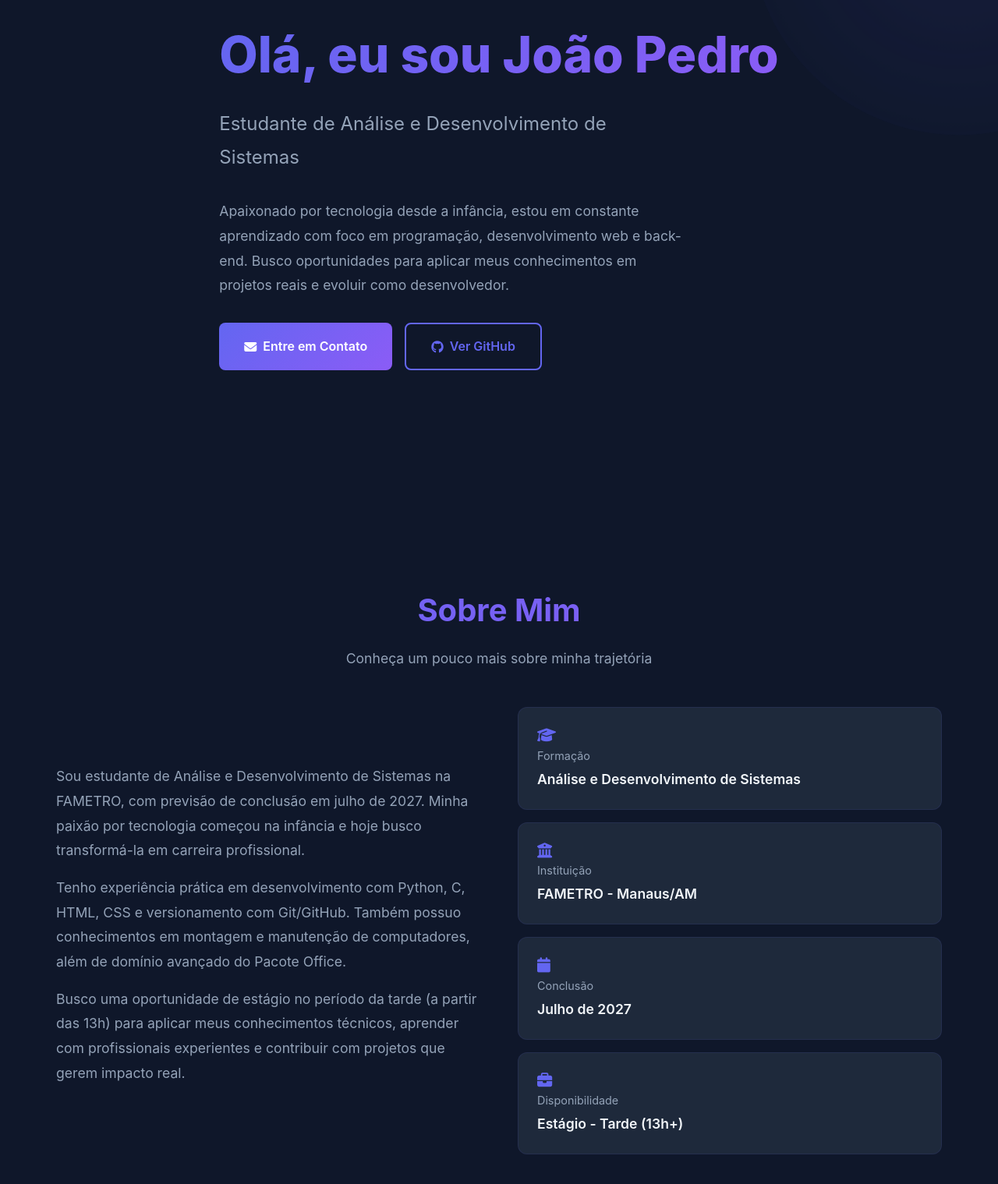
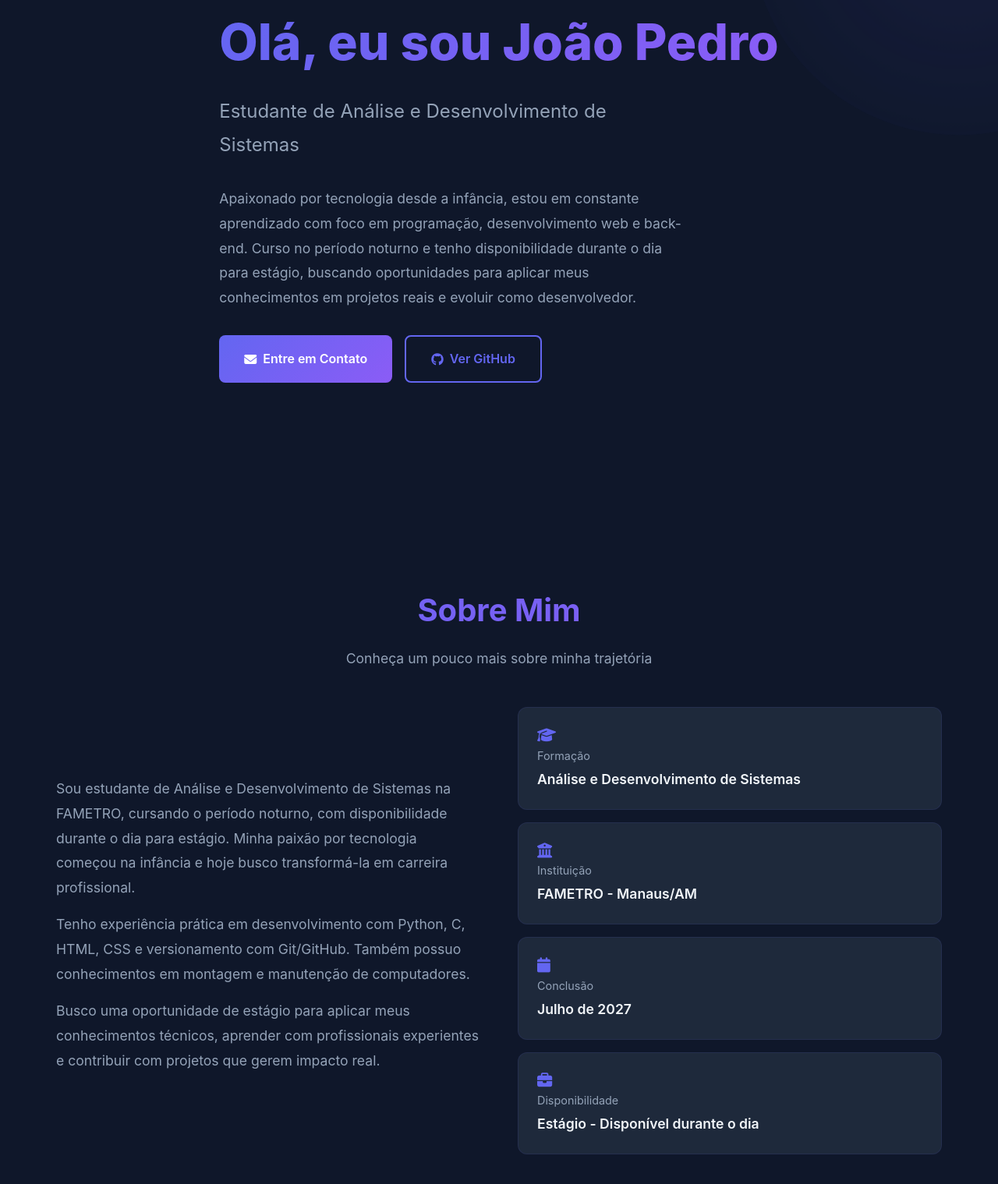
Before and after one commit to Jota23p/Portifolio, a plain HTML site: page index.html in a window 1280 px wide. Shown: the part 145-1664 px from the top of the page at 78% size. Drawn offline with Linux system fonts and the light colour scheme.

Commit message:
Atualiza portfólio

```diff
--- a/index.html
+++ b/index.html
@@ -557,7 +557,7 @@
             <div class="hero-content">
                 <h1>Olá, eu sou João Pedro</h1>
                 <p class="subtitle">Estudante de Análise e Desenvolvimento de Sistemas</p>
-                <p>Apaixonado por tecnologia desde a infância, estou em constante aprendizado com foco em programação, desenvolvimento web e back-end. Busco oportunidades para aplicar meus conhecimentos em projetos reais e evoluir como desenvolvedor.</p>
+                <p>Apaixonado por tecnologia desde a infância, estou em constante aprendizado com foco em programação, desenvolvimento web e back-end. Curso no período noturno e tenho disponibilidade durante o dia para estágio, buscando oportunidades para aplicar meus conhecimentos em projetos reais e evoluir como desenvolvedor.</p>
                 <div class="cta-buttons">
                     <a href="#contact" class="btn btn-primary">
                         <i class="fas fa-envelope"></i> Entre em Contato
@@ -577,9 +577,9 @@
             <p class="section-subtitle reveal">Conheça um pouco mais sobre minha trajetória</p>
             <div class="about-content">
                 <div class="about-text reveal">
-                    <p>Sou estudante de Análise e Desenvolvimento de Sistemas na FAMETRO, com previsão de conclusão em julho de 2027. Minha paixão por tecnologia começou na infância e hoje busco transformá-la em carreira profissional.</p>
-                    <p>Tenho experiência prática em desenvolvimento com Python, C, HTML, CSS e versionamento com Git/GitHub. Também possuo conhecimentos em montagem e manutenção de computadores, além de domínio avançado do Pacote Office.</p>
-                    <p>Busco uma oportunidade de estágio no período da tarde (a partir das 13h) para aplicar meus conhecimentos técnicos, aprender com profissionais experientes e contribuir com projetos que gerem impacto real.</p>
+                    <p>Sou estudante de Análise e Desenvolvimento de Sistemas na FAMETRO, cursando o período noturno, com disponibilidade durante o dia para estágio. Minha paixão por tecnologia começou na infância e hoje busco transformá-la em carreira profissional.</p>
+                    <p>Tenho experiência prática em desenvolvimento com Python, C, HTML, CSS e versionamento com Git/GitHub. Também possuo conhecimentos em montagem e manutenção de computadores.</p>
+                    <p>Busco uma oportunidade de estágio para aplicar meus conhecimentos técnicos, aprender com profissionais experientes e contribuir com projetos que gerem impacto real.</p>
                 </div>
                 <div class="about-info reveal">
                     <div class="info-item">
@@ -607,7 +607,7 @@
                         <i class="fas fa-briefcase"></i>
                         <div>
                             <p class="info-label">Disponibilidade</p>
-                            <p class="info-value">Estágio - Tarde (13h+)</p>
+                            <p class="info-value">Estágio - Disponível durante o dia</p>
                         </div>
                     </div>
                 </div>
```
